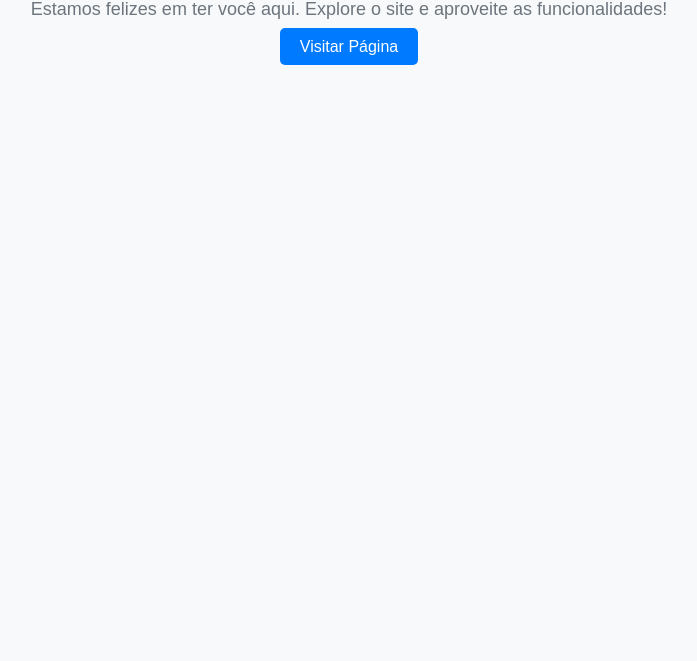
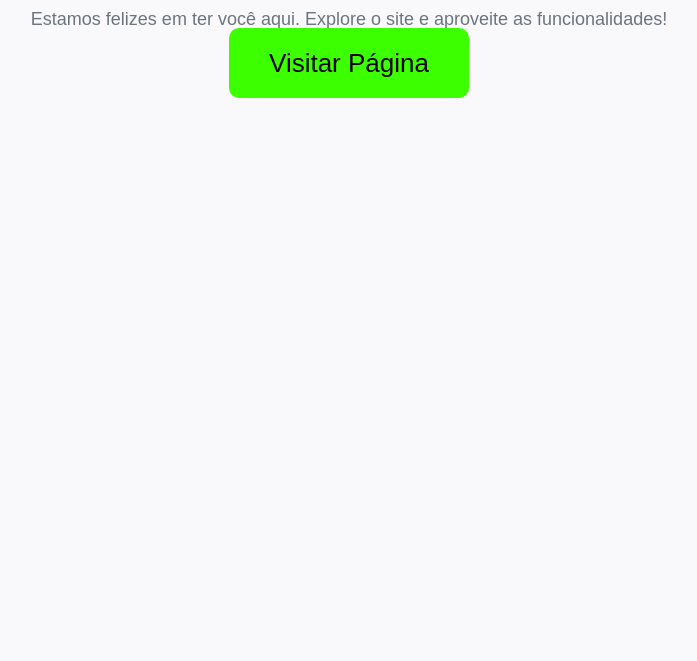
Before and after one commit to Grazielle06/Aula-1, a plain HTML site: page Index.html in a window 1280 px wide. Shown: the part 139-800 px from the top of the page, without its empty margins (291-988 px from the left). Drawn offline with Linux system fonts and the light colour scheme.

Commit message:
Alteração no index.html

```diff
--- a/Index.html
+++ b/Index.html
@@ -7,28 +7,28 @@
     <style>
         body {
             font-family: 'Arial', sans-serif;
-            background-color: #f8f9fa;
+            background-color: #f9f8fa;
             text-align: center;
-            padding: 50px;
+            padding: 60px;
         }
         h1 {
-            color: #343a40;
+            color: #0c58a5;
         }
         p {
             font-size: 18px;
             color: #6c757d;
         }
         .btn {
-            padding: 10px 20px;
-            background-color: #007bff;
-            color: white;
+            padding: 20px 40px;
+            background-color: #3cff00;
+            color: rgb(5, 1, 1);
             border: none;
-            border-radius: 5px;
-            font-size: 16px;
+            border-radius: 10px;
+            font-size: 26px;
             text-decoration: none;
         }
         .btn:hover {
-            background-color: #0056b3;
+            background-color: #04070a;
         }
     </style>
 </head>
```
